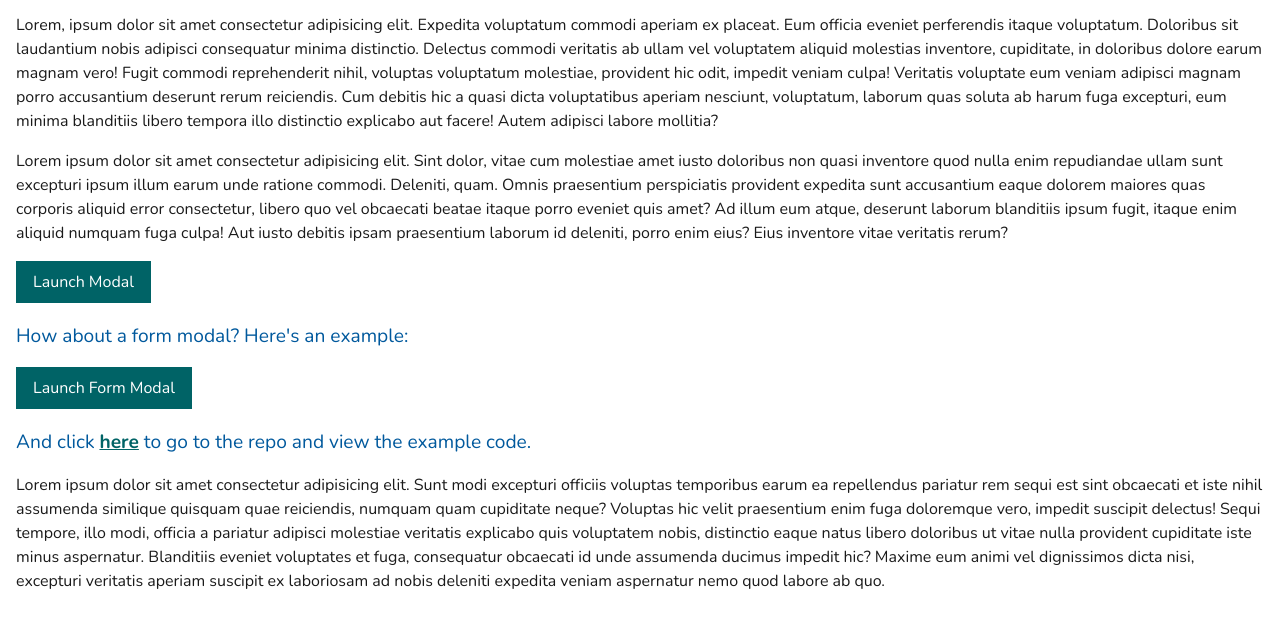
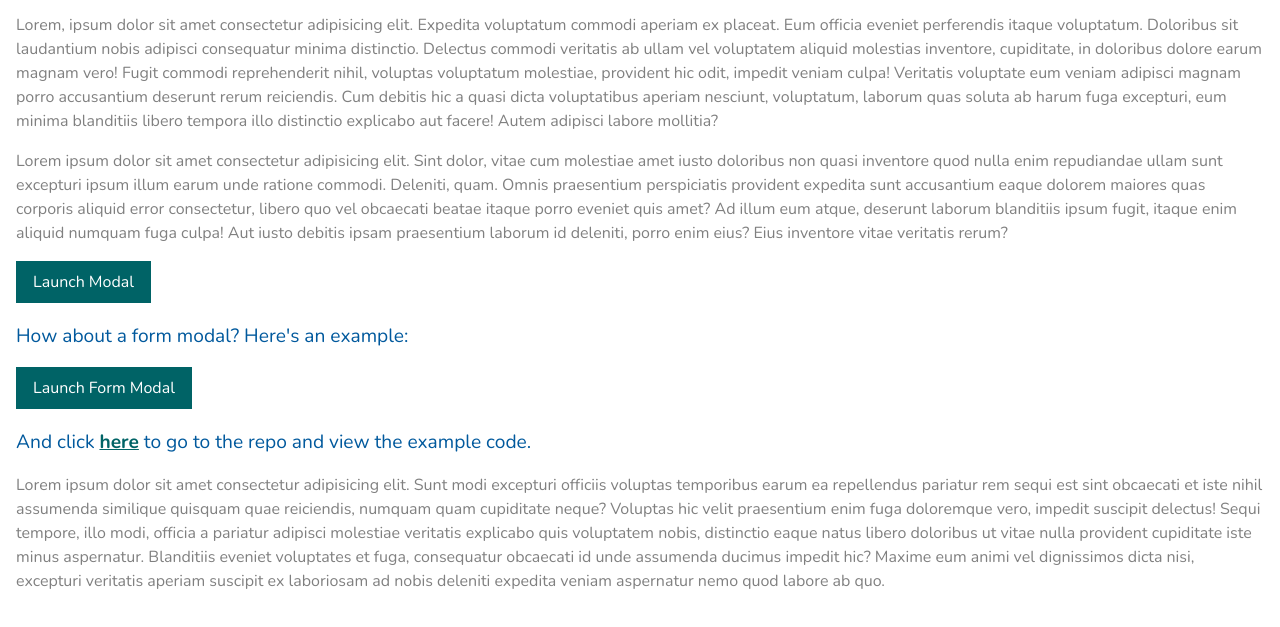
Before and after one commit to davinaleong/proj-dialog-example, a website built with Vite: page index.html in a window 1280 px wide. Shown: the part 79-706 px from the top of the page. Built offline with nearby package versions, Linux system fonts and the light colour scheme.

Commit message:
Lighten placeholder text

```diff
--- a/index.html
+++ b/index.html
@@ -18,7 +18,7 @@
 
     <script defer type="module" src="/scripts/main.js"></script>
   </head>
-  <body class="clr-grey-900 bg-grey-50">
+  <body class="clr-grey-500 bg-grey-50">
     <main class="flow">
       <h1 class="clr-primary-900 fs-800">Dialog Example</h1>
 
```
